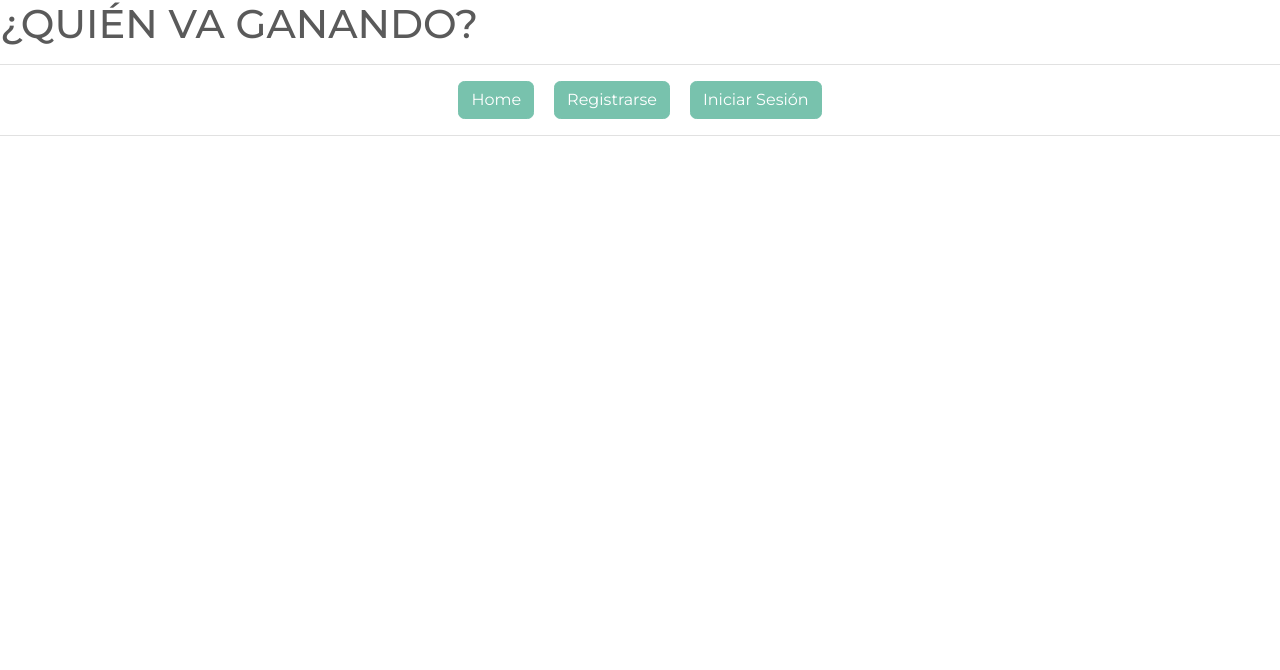
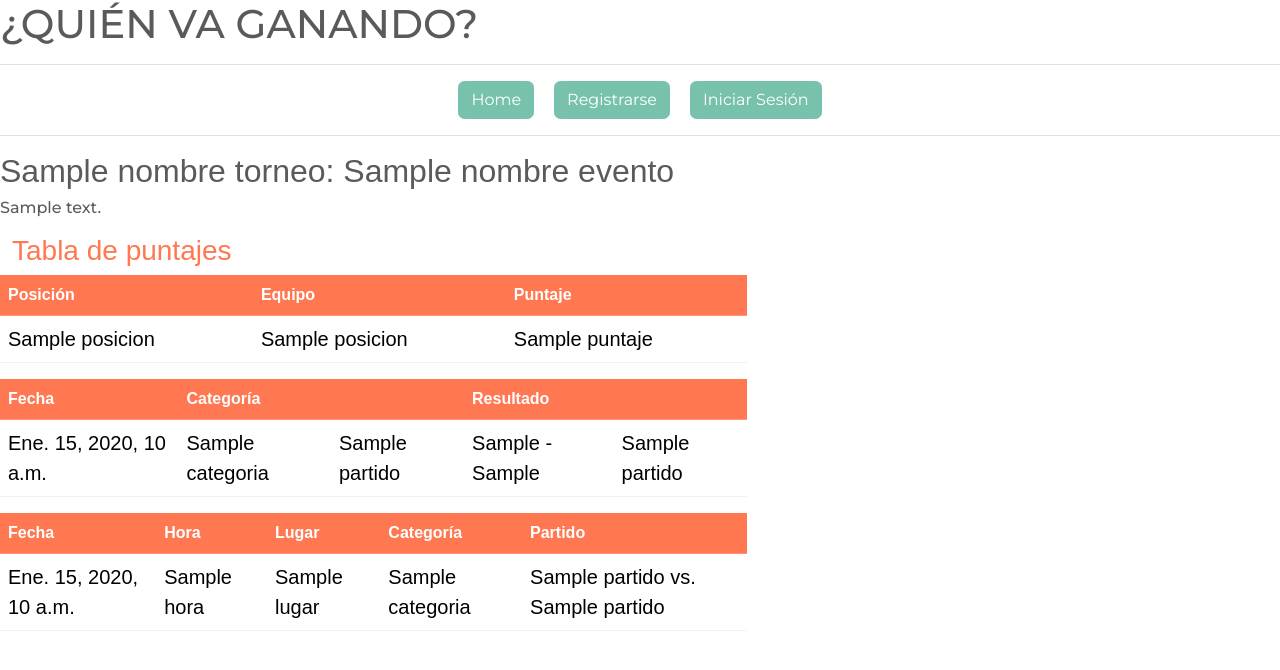
Before and after one commit to DCC-CC4401/2024-1-CC4401-1-grupo-8, a Django app: template quienvaganando/templates/quienvaganando/overview_evento.html in a window 1280 px wide. Shown: the top 670 px of the page. Run offline with Django 3.2, Linux system fonts and the light colour scheme; the template is opened without the code that fills it: most values are stand-ins (such as "Sample title", 1, 10 or a date in 2020); some libraries are stand-ins or nearby versions.

Commit message:
Tablas partidos pasados y próxmos
Se crean tablas para visualizar partidos pasados y próximos en el overview del evento.

```diff
--- a/quienvaganando/models.py
+++ b/quienvaganando/models.py
@@ -80,3 +80,5 @@ class Partido(models.Model):
 
     # categoría (ej. final, primera ronda)
     categoria = models.CharField(blank=True, max_length=250)
+
+    def __str__(self): return f"{self.equipo_a.nombre} vs {self.equipo_b.nombre} - {self.evento.nombre}"
--- a/quienvaganando/templates/quienvaganando/overview_evento.html
+++ b/quienvaganando/templates/quienvaganando/overview_evento.html
@@ -4,6 +4,94 @@
 
 {% block content %}
 
-<!-- ... -->
+<body>
+
+  <h2 style="font-family: 'DM Sans', sans-serif;" > {{ nombre_torneo }}: {{ nombre_evento }}</h2>
+  <h6>{{ descripcion }}</h6>
+
+  <!-- TABLA PUNTAJES -->
+    <div class="row justify-content-md-center mt-3 mb-auto">
+        <h4 class="text-danger fs-3 ms-4 "  style="font-family: 'DM Sans', sans-serif;" > Tabla de puntajes</h4>
+      </div>
+      <div class="col-7" style="font-family: 'DM Sans', sans-serif;">
+
+        <table class="table">
+          <thead>
+            <tr class="table-danger">
+              <th scope="col" >Posición</th>
+              <th scope="col" >Equipo</th>
+              <th scope="col" >Puntaje</th>
+            </tr>
+          </thead>
+          <tbody>
+            {% for posicion in posiciones %}
+            <tr>
+              <td class="fs-5" >{{ posicion.posicion }}</td>
+              <td class="fs-5" >{{ posicion.nombre }}</td>
+              <td class="fs-5" >{{ posicion.puntaje }}</td>
+            </tr>
+            {% endfor %}
+          </tbody>
+        </table>
+      </div>
+
+
+<!-- Partidos Pasados -->
+<!-- como una tabla mientras, después podríamos hacer algo más lindo -->
+<div class="col-7" style="font-family: 'DM Sans', sans-serif;">
+
+  <table class="table">
+    <thead>
+      <tr class="table-danger">
+        <th scope="col" >Fecha</th>
+        <th scope="col" >Categoría</th>
+        <th scope="col" ></th>
+        <th scope="col" >Resultado</th>
+        <th scope="col" ></th>
+      </tr>
+    </thead>
+    <tbody>
+      {% for partido in partidos_pasados %}
+      <tr>
+        <td class="fs-5" >{{ partido.fecha }}</td>
+        <td class="fs-5" >{{ partido.categoria }}</td>
+        <td class="fs-5" >{{ partido.nombre_equipo_a }}</td>
+        <td class="fs-5" >{{ partido.resultado_a }} - {{partido.resultado_b}}</td>
+        <td class="fs-5" >{{ partido.nombre_equipo_b }}</td>
+
+      </tr>
+      {% endfor %}
+    </tbody>
+  </table>
+</div>
+
+<!-- Partidos Próximos -->
+<div class="col-7" style="font-family: 'DM Sans', sans-serif;">
+
+  <table class="table">
+    <thead>
+      <tr class="table-danger">
+        <th scope="col" >Fecha</th>
+        <th scope="col" >Hora</th>
+        <th scope="col" >Lugar</th>
+        <th scope="col" >Categoría</th>
+        <th scope="col" >Partido</th>
+      </tr>
+    </thead>
+    <tbody>
+      {% for partido in partidos_proximos %}
+      <tr>
+        <td class="fs-5" >{{ partido.fecha }}</td>
+        <td class="fs-5" >{{ partido.hora }}</td>
+        <td class="fs-5" >{{ partido.lugar }}</td>
+        <td class="fs-5" >{{ partido.categoria }}</td>
+        <td class="fs-5" >{{ partido.nombre_equipo_a }} vs. {{partido.nombre_equipo_b}}</td>
+      </tr>
+      {% endfor %}
+    </tbody>
+  </table>
+</div>
+
+</body>
 
 {% endblock content %}
```
Also changed, not shown: quienvaganando/views.py (+23 -7 lines).
